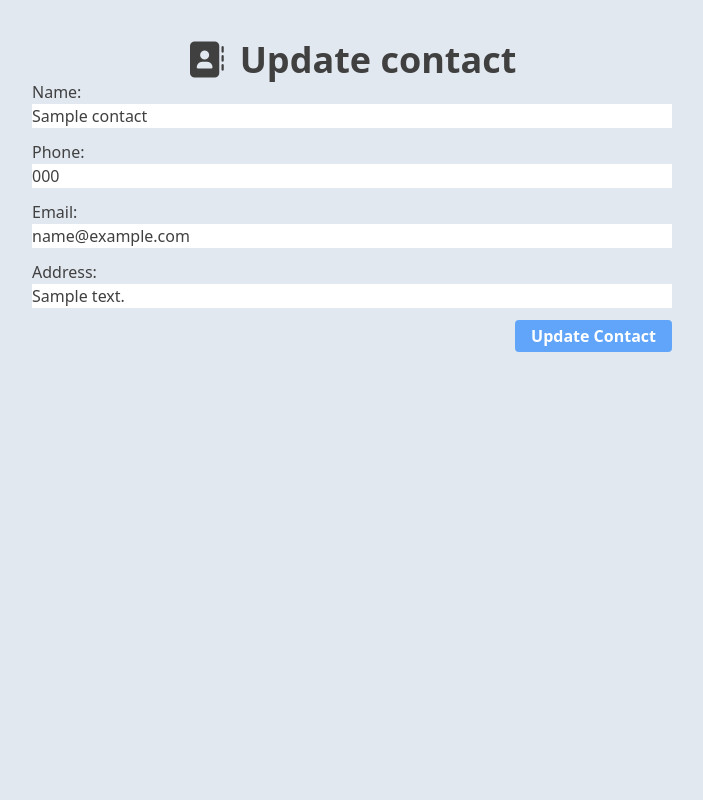
After one commit to sumon-chandra/phonebook-app-with-php, a PHP site: page /update-contact.php?id=1 in a window 1280 px wide. The commit adds this page. Shown: the whole page, without its empty margins (288-991 px from the left). Run offline with PHP 8.4, Linux system fonts and the light colour scheme; tables that the repository leaves empty or names only in its code hold one stand-in row (values such as "Sample post"); some libraries are stand-ins or nearby versions.

Commit message:
feat(contact): implement update contact functionality

```diff
--- a/add-contact.php
+++ b/add-contact.php
@@ -19,7 +19,7 @@
             </h1>
         </header>
         <section class="space-y-4 overflow-x-auto">
-            <form action="includes/contact-form-handler.php" method="post" class="flex flex-col gap-3">
+            <form action="includes/add-contact-handler.php" method="post" class="flex flex-col gap-3">
                 <div class="flex flex-col">
                     <label for="name">Name:</label>
                     <input type="text" id="name" name="name" required>
--- a/includes/contact-form-handler.php
+++ b/includes/add-contact-handler.php
@@ -36,6 +36,7 @@ if ($_SERVER["REQUEST_METHOD"] =   "POST") {
 
         echo "Contact added successfully.";
         header("Location:../index.php");
+        exit();
     } catch (PDOException $error) {
         die("Something went wrong! Please try again" . $error->getMessage());
     }
--- a/index.php
+++ b/index.php
@@ -50,7 +50,9 @@
                             <td class="px-4 py-2"><?= htmlspecialchars($contact["address"]) ?></td>
                             <td class="px-4 py-2">
                                 <button title="Edit contact" class="text-blue-400 font-semibold px-2 py-1 rounded cursor-pointer transition-colors duration-200">
-                                    <i class="fa-solid fa-pen-to-square"></i>
+                                    <a href="update-contact.php?id=<?= htmlspecialchars($contact["id"]) ?>">
+                                        <i class="fa-solid fa-pen-to-square"></i>
+                                    </a>
                                 </button>
                                 <button title="Delete contact" class="text-red-400 font-semibold px-2 py-1 rounded cursor-pointer transition-colors duration-200">
                                     <i class="fa-solid fa-trash"></i>
--- /dev/null
+++ b/update-contact.php
@@ -0,0 +1,75 @@
+<!-- Get contact  -->
+<?php
+require_once "includes/db.php";
+
+$contactId = $_GET["id"];
+
+try {
+    $query = "SELECT * FROM contacts WHERE id = $contactId;";
+    $statement = $pdo->prepare($query);
+    $statement->execute();
+    $contact = $statement->fetch(PDO::FETCH_ASSOC);
+
+    if (!$contact) {
+        die("Contact not found.");
+    }
+
+    $name = htmlspecialchars($contact["name"]);
+    $phone = htmlspecialchars($contact["phone_number"]);
+    $email = htmlspecialchars($contact["email"]);
+    $address = htmlspecialchars($contact["address"]);
+} catch (PDOException $error) {
+    die("Something went wrong! Please try again" . $error->getMessage());
+}
+?>
+
+<!-- Update contact form -->
+<!DOCTYPE html>
+<html lang="en">
+
+<head>
+    <meta charset="UTF-8">
+    <meta name="viewport" content="width=device-width, initial-scale=1.0">
+    <link rel="stylesheet" href="css/style.css">
+    <script src="https://cdn.tailwindcss.com"></script>
+    <script src="https://kit.fontawesome.com/3930858232.js" crossorigin="anonymous"></script>
+    <title>Update contact - Phonebook</title>
+</head>
+
+<body class="min-w-full min-h-screen bg-slate-200 text-neutral-700">
+    <main class="lg:w-1/2 lg:p-0 p-3 m-auto">
+        <header class="text-center pt-10">
+            <h1 class="flex items-center justify-center gap-4 text-4xl font-bold">
+                <i class="fa-solid fa-address-book"></i>
+                <span>Update contact</span>
+            </h1>
+        </header>
+        <section class="space-y-4 overflow-x-auto">
+            <form action="includes/update-contact-handler.php" method="post" class="flex flex-col gap-3">
+                <input type="hidden" name="id" value="<?= $contactId ?>">
+                <div class="flex flex-col">
+                    <label for="name">Name:</label>
+                    <input type="text" id="name" name="name" value="<?= $name ?>">
+                </div>
+                <div class="flex flex-col">
+                    <label for="phone">Phone:</label>
+                    <input type="tel" id="phone" name="phone" value="<?= $phone ?>">
+                </div>
+                <div class="flex flex-col">
+                    <label for="email">Email:</label>
+                    <input type="email" id="email" name="email" value="<?= $email ?>">
+                </div>
+                <div class="flex flex-col">
+                    <label for="address">Address:</label>
+                    <input type="text" id="address" name="address" value="<?= $address ?>">
+                </div>
+                <div class="flex justify-end">
+                    <button type="submit" class="bg-blue-400 text-white font-semibold px-4 py-1 rounded cursor-pointer hover:bg-blue-500 transition-colors duration-200">Update Contact</button>
+                </div>
+            </form>
+            </form>
+        </section>
+    </main>
+</body>
+
+</html>
```
Also changed, not shown: includes/update-contact-handler.php (added, +39 -0 lines).
